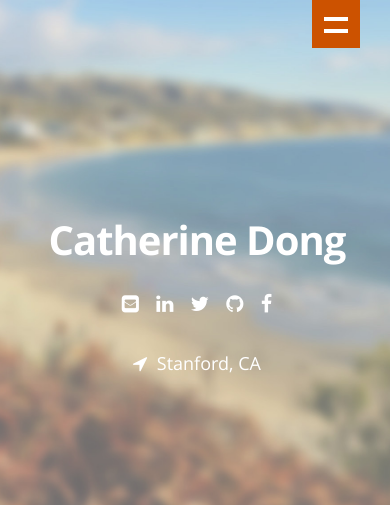
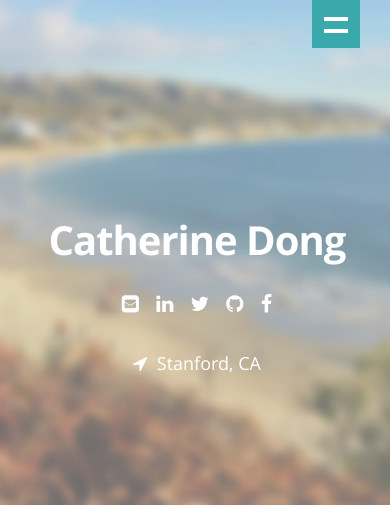
Before and after one commit to catdong/catherinedong, a PHP site: page / in a window 390 px wide. Shown: the top 505 px of the page. Run offline with PHP 8.4, Linux system fonts and the light colour scheme; some libraries are stand-ins or nearby versions.

Commit message:
changed color of mobile nav button

```diff
--- a/public/css/layout.css
+++ b/public/css/layout.css
@@ -159,6 +159,7 @@ header .scrolldown a:hover { color: #3aa9ac; }
 /* hide toggle button */
 #nav-wrap > a.mobile-btn {
   display: none;
+  background-color:  #3aa9ac;
 }
 
 ul#nav {
```
